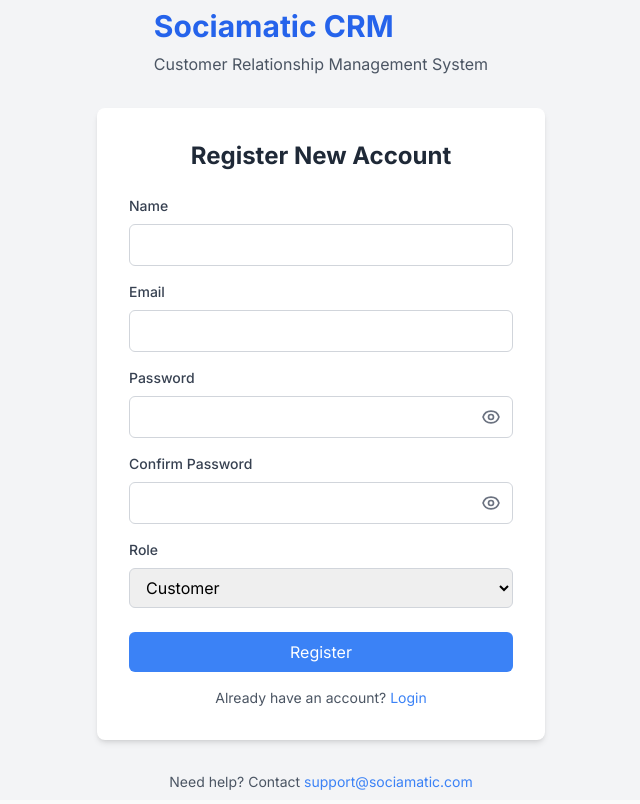
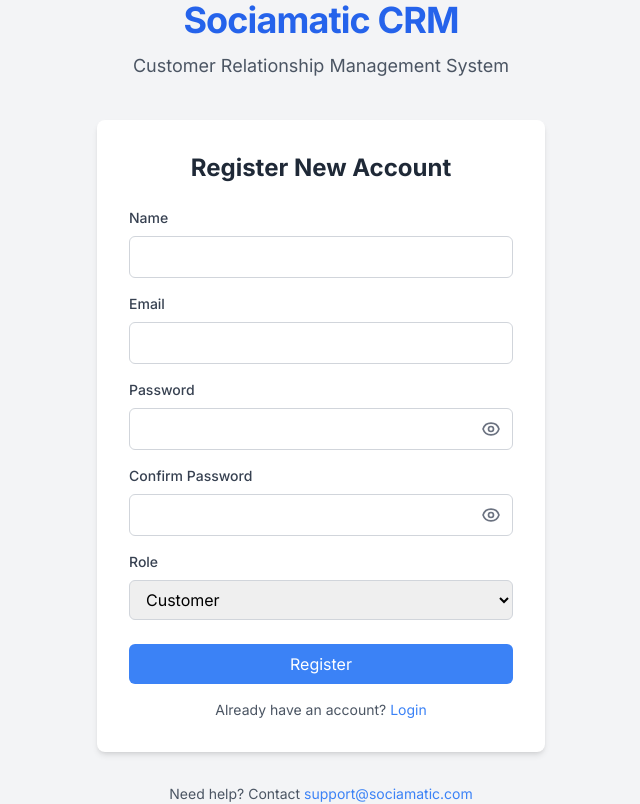
Before and after one commit to sszdhlh/sociamatic-crm, a Next.js app: page /register in a window 1280 px wide. Shown: the whole page, without its empty margins (319-959 px from the left). Built offline with nearby package versions, Linux system fonts and the light colour scheme.

Commit message:
fix the login interface title layout is not centered

```diff
--- a/pages/login.tsx
+++ b/pages/login.tsx
@@ -97,9 +97,9 @@ const LoginPage = () => {
       </Head>
 
       <div className="min-h-screen bg-gray-100 flex flex-col justify-center items-center px-4">
-        <div className="mb-8">
-          <h1 className="text-3xl font-bold text-blue-600">Sociamatic CRM</h1>
-          <p className="text-gray-600 text-center mt-2">Customer Relationship Management System</p>
+        <div className="text-center mb-10 max-w-md px-4">
+          <h1 className="text-4xl font-bold text-blue-600 tracking-tight">Sociamatic CRM</h1>
+          <p className="text-gray-600 mt-3 text-lg">Customer Relationship Management System</p>
         </div>
 
         <div className="bg-white p-8 rounded-lg shadow-md w-full max-w-md">
--- a/pages/register.tsx
+++ b/pages/register.tsx
@@ -13,9 +13,9 @@ const RegisterPage = () => {
       </Head>
 
       <div className="min-h-screen bg-gray-100 flex flex-col justify-center items-center px-4">
-        <div className="mb-8">
-          <h1 className="text-3xl font-bold text-blue-600">Sociamatic CRM</h1>
-          <p className="text-gray-600 text-center mt-2">Customer Relationship Management System</p>
+        <div className="text-center mb-10 max-w-md px-4">
+          <h1 className="text-4xl font-bold text-blue-600 tracking-tight">Sociamatic CRM</h1>
+          <p className="text-gray-600 mt-3 text-lg">Customer Relationship Management System</p>
         </div>
 
         <RegisterForm />
```
